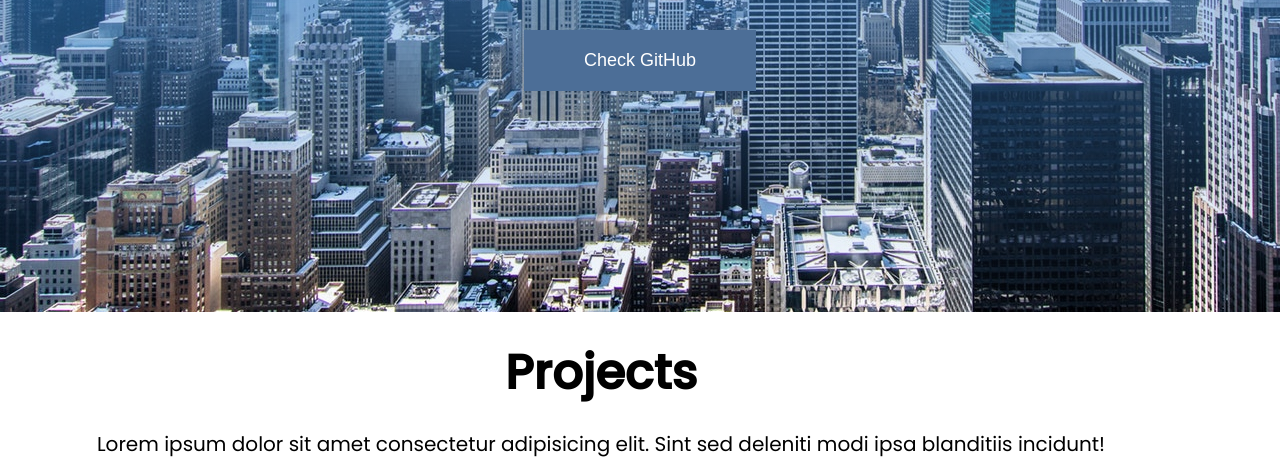
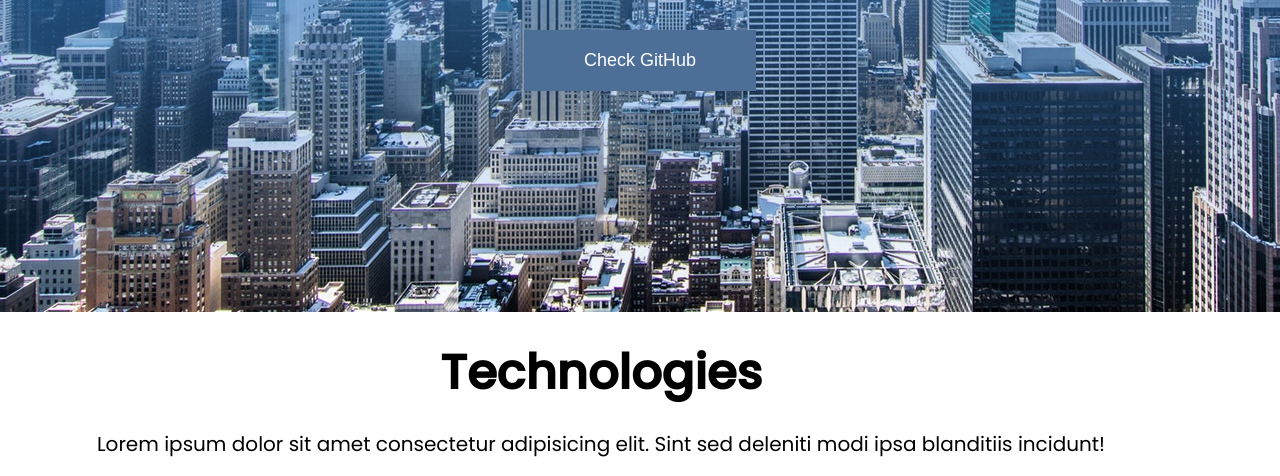
Before and after one commit to sanoylab/html-css-flexbox, a plain HTML site: page index.html in a window 1280 px wide. Shown: the part 488-964 px from the top of the page. Drawn offline with Linux system fonts and the light colour scheme; a web font is replaced by a local one.

Commit message:
updating card title

```diff
--- a/index.html
+++ b/index.html
@@ -32,7 +32,7 @@
             <button>Check GitHub</button>
         </section>
         <section id="projects">
-            <h2>Projects</h2>
+            <h2>Technologies</h2>
             <p>Lorem ipsum dolor sit amet consectetur adipisicing elit. Sint sed
                 deleniti modi ipsa blanditiis incidunt! </p>
            <div class="cards">
```
